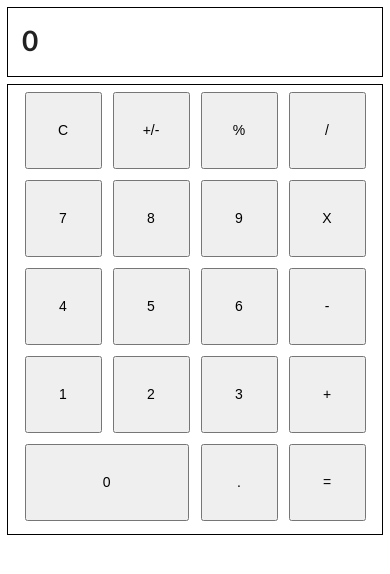
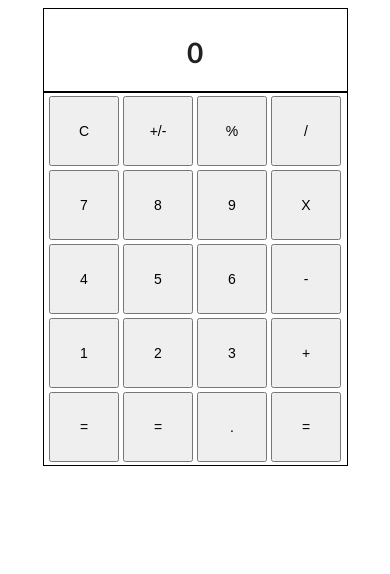
Before and after one commit to syedishmam/calculator, a React (Create React App) app in the folder react_calc/: page / in a window 390 px wide. Shown: the top 574 px of the page. Built offline with nearby package versions, Linux system fonts and the light colour scheme.

Commit message:
Add responsive design

```diff
--- a/react_calc/src/components/ButtonPad.js
+++ b/react_calc/src/components/ButtonPad.js
@@ -6,7 +6,7 @@ import '../styles/ButtonPad.css';
 class ButtonPad extends React.Component {
     render() {
         return(
-            <div className="buttonPadContainer">
+            <div className="buttonPadContainer space-around">
                 <table className="buttonsTable">
                     <tbody>
                         <tr>
@@ -34,7 +34,8 @@ class ButtonPad extends React.Component {
                             <td><Button number="+"/></td>
                         </tr>
                         <tr>
-                            <td colSpan="2" ><Button number="0"/></td>
+                            <td><Button number="="/></td>
+                            <td><Button number="="/></td>
                             <td><Button number="."/></td>
                             <td><Button number="="/></td>
                         </tr>
--- a/react_calc/src/styles/App.css
+++ b/react_calc/src/styles/App.css
@@ -1,5 +1,6 @@
 .container {
-    padding: .5rem;
-    height:100vh;
-    width: 100vw;
+    padding: 2%;
+    height:100%;
+    width: 100%;
+    max-width: 100%;
 }
--- a/react_calc/src/styles/Button.css
+++ b/react_calc/src/styles/Button.css
@@ -1,7 +1,6 @@
 .button {
-    margin: .25rem;
-    width: 5.5rem;
-    height: 5.5rem;
+    width: 5rem;
+    height: 5rem;
 }
 
 .buttonsTable {
--- a/react_calc/src/styles/ButtonPad.css
+++ b/react_calc/src/styles/ButtonPad.css
@@ -1,5 +1,5 @@
 .buttonPadContainer {
-    margin-top: .5rem;
-    padding-bottom: .5rem;
+    margin: auto;
     border: black solid 1px;
+    width: 305px;
 }
--- a/react_calc/src/styles/DigitalDisplay.css
+++ b/react_calc/src/styles/DigitalDisplay.css
@@ -1,5 +1,8 @@
 .displayContainer {
-    height: 5rem;
-    padding: 1rem;
+    margin: auto;
+    padding-top: 3vh;
+    height: 10vh;
+    width: 305px;
     border: black solid 1px;
+    text-align: center;
 }
```
